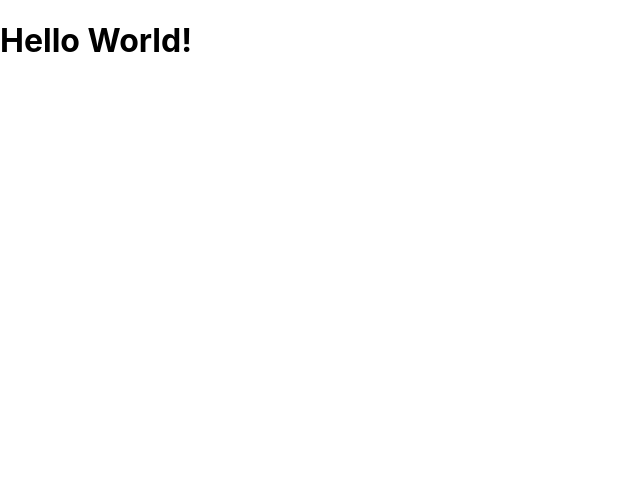
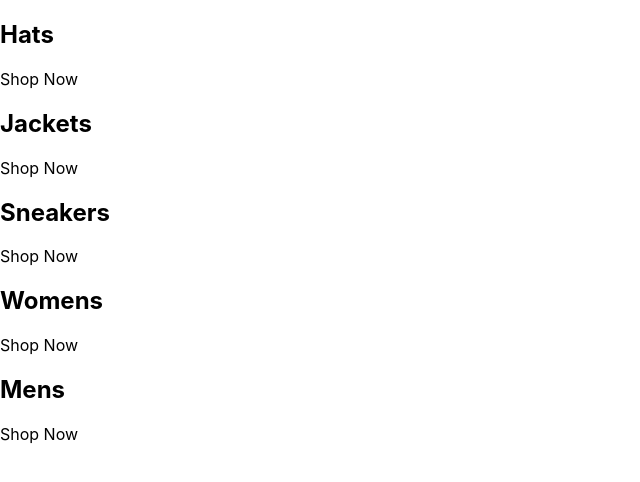
Before and after one commit to Uniout/crwn-clothing, a React (Create React App) app: page / in a window 1280 px wide. Shown: the top 482 px of the page, without its empty margins (0-640 px from the left). Built offline with nearby package versions, Linux system fonts and the light colour scheme.

Commit message:
add scaffolding

```diff
--- a/src/App.js
+++ b/src/App.js
@@ -1,7 +1,41 @@
 const App = () => {
   return (
-    <div>
-      <h1>Hello World!</h1>
+    <div className="categories-container">
+      <div className="category-container">
+        {/* <img /> */}
+        <div className="category-body-container">
+          <h2>Hats</h2>
+          <p>Shop Now</p>
+        </div>
+      </div>
+      <div className="category-container">
+        {/* <img /> */}
+        <div className="category-body-container">
+          <h2>Jackets</h2>
+          <p>Shop Now</p>
+        </div>
+      </div>
+      <div className="category-container">
+        {/* <img /> */}
+        <div className="category-body-container">
+          <h2>Sneakers</h2>
+          <p>Shop Now</p>
+        </div>
+      </div>
+      <div className="category-container">
+        {/* <img /> */}
+        <div className="category-body-container">
+          <h2>Womens</h2>
+          <p>Shop Now</p>
+        </div>
+      </div>
+      <div className="category-container">
+        {/* <img /> */}
+        <div className="category-body-container">
+          <h2>Mens</h2>
+          <p>Shop Now</p>
+        </div>
+      </div>
     </div>
   );
 }
```
